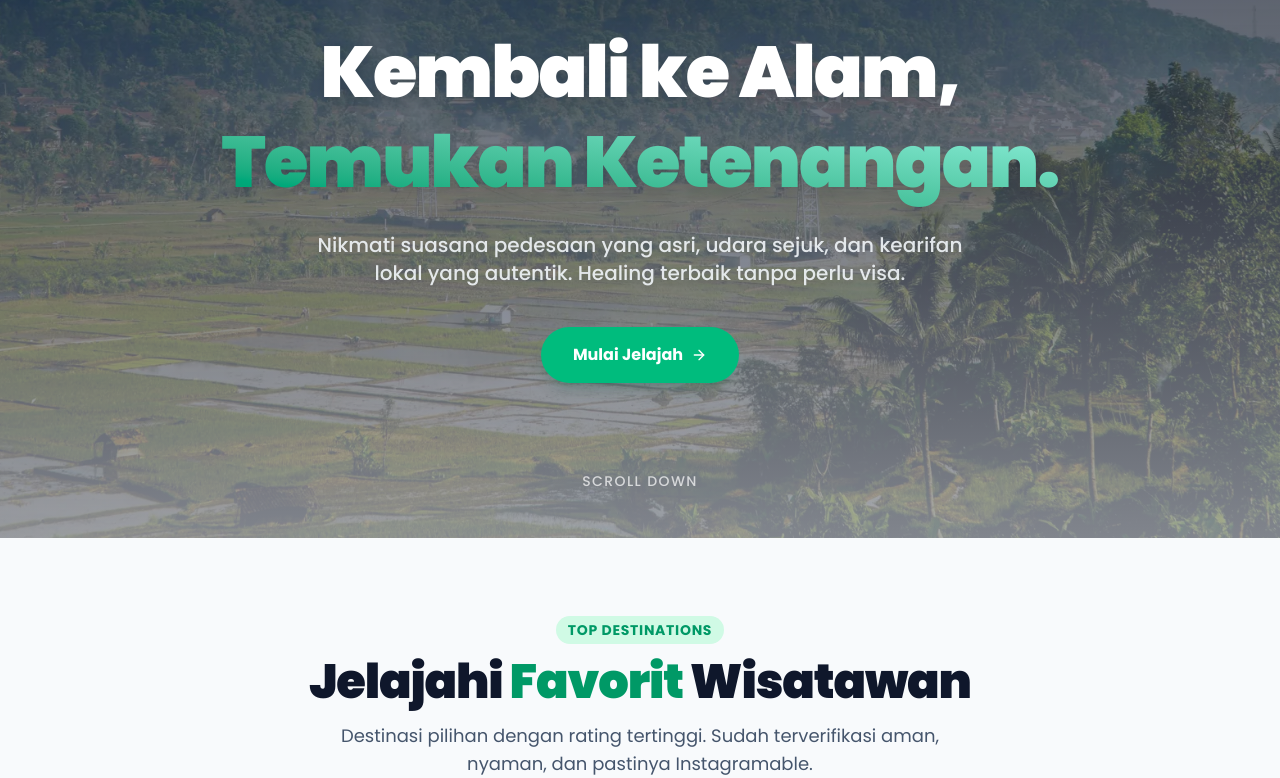
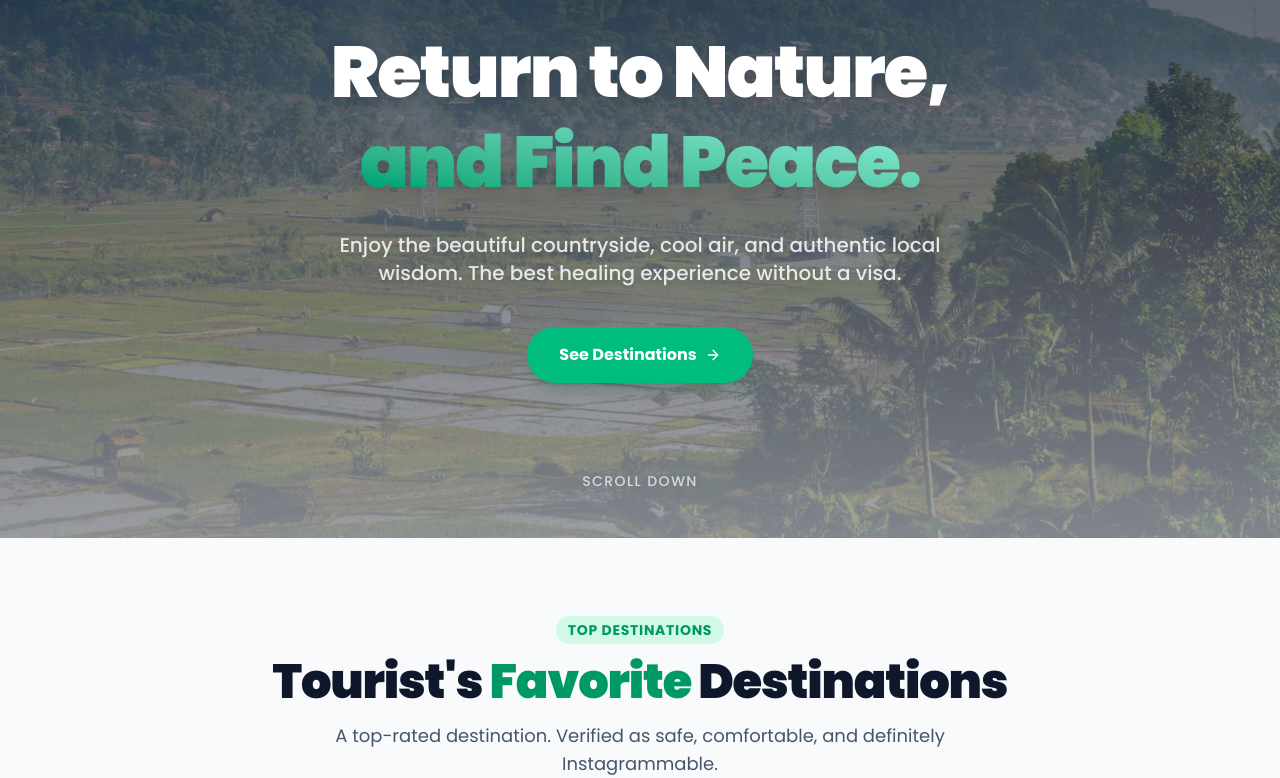
Before and after one commit to MowlandCodes/loka, a React (Vite) app: page / in a window 1280 px wide. Shown: the part 262-1040 px from the top of the page. Built offline with nearby package versions, Linux system fonts and the light colour scheme.

Commit message:
change language to english first then use i18n

```diff
--- a/src/components/Destinations.tsx
+++ b/src/components/Destinations.tsx
@@ -51,11 +51,12 @@ export default function Destinations() {
           Top Destinations
         </span>
         <h2 className="text-4xl md:text-5xl font-black text-slate-900 mt-4 mb-4 tracking-tight">
-          Jelajahi <span className="text-emerald-600">Favorit</span> Wisatawan
+          Tourist's <span className="text-emerald-600">Favorite</span>{" "}
+          Destinations
         </h2>
         <p className="text-slate-600 max-w-2xl mx-auto text-lg">
-          Destinasi pilihan dengan rating tertinggi. Sudah terverifikasi aman,
-          nyaman, dan pastinya Instagramable.
+          A top-rated destination. Verified as safe, comfortable, and definitely
+          Instagrammable.
         </p>
       </div>
 
--- a/src/components/Hero.tsx
+++ b/src/components/Hero.tsx
@@ -23,15 +23,16 @@ export default function Hero() {
         </div>
 
         <h1 className="text-5xl md:text-7xl font-black text-white tracking-tight mb-6 leading-tight drop-shadow-xl">
-          Kembali ke Alam, <br />
+          Return to Nature,
+          <br />
           <span className="text-transparent bg-clip-text bg-linear-to-tr from-emerald-600 to-teal-200">
-            Temukan Ketenangan.
+            and Find Peace.
           </span>
         </h1>
 
         <p className="text-lg md:text-xl text-slate-100 mb-10 max-w-2xl mx-auto font-medium drop-shadow-md opacity-90">
-          Nikmati suasana pedesaan yang asri, udara sejuk, dan kearifan lokal
-          yang autentik. Healing terbaik tanpa perlu visa.
+          Enjoy the beautiful countryside, cool air, and authentic local wisdom.
+          The best healing experience without a visa.
         </p>
 
         <div className="flex flex-col sm:flex-row gap-4 justify-center items-center">
@@ -39,7 +40,7 @@ export default function Hero() {
             className="group px-8 py-4 text-base font-bold text-white bg-emerald-500 rounded-full hover:bg-emerald-700 transition-all shadow-lg shadow-emerald-900/20 w-full sm:w-auto flex items-center justify-center gap-2 cursor-pointer"
             href="#destinations"
           >
-            Mulai Jelajah
+            See Destinations
             <LuArrowRight className="group-hover:translate-x-1 transition-transform" />
           </a>
         </div>
```
